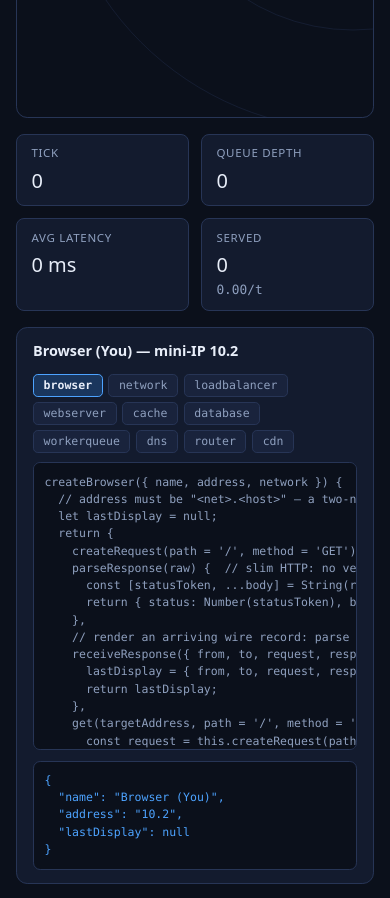
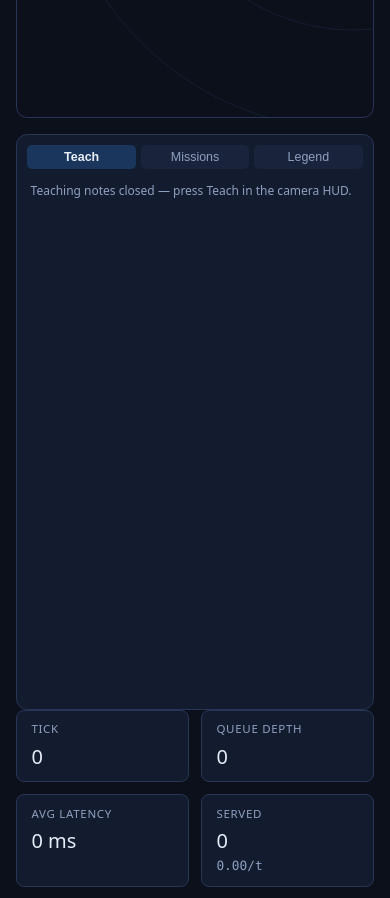
Before and after one commit to awingrove/stack-orrery, a website with bundled scripts: page panel.html in a window 390 px wide. Shown: the part 800-1698 px from the top of the page. Built offline with nearby package versions, Linux system fonts and the light colour scheme.

Commit message:
feat(r1): control-room rail — teaching/missions/legend dock beside the plane (r1 Step 2)

```diff
--- /dev/null
+++ b/css/panel/rail.css
@@ -0,0 +1,114 @@
+/* Control-room rail (Stage R1 brief, docs/plans/
+   2026-10-26-style2-control-room-remodel.md): the page-level two-zone grid —
+   the clipped orrery plane left, the docked-surface rail right — plus the
+   rail's own tab chrome. The teaching/legend/missions surfaces keep their
+   surface styles (teaching.css / canvas.css); this file only hosts them.
+   Palette, spacing, and radius tokens only (DESIGN.md; no new colors). */
+
+/* CHECKS: the two-zone template places the plane and the rail side by side
+   while .control-strip, .stats and .bottom-panels span both columns — the
+   sections below the viewport stay exactly where they were. */
+.container {
+  display: grid;
+  grid-template-columns: minmax(0, 1fr) 20rem;
+  grid-template-areas:
+    'strip strip'
+    'plane rail'
+    'stats stats'
+    'bottom bottom';
+  column-gap: 1rem;
+  align-items: start;
+}
+
+.control-strip {
+  grid-area: strip;
+}
+
+.orrery-viewport {
+  grid-area: plane;
+}
+
+.rail {
+  grid-area: rail;
+}
+
+.stats {
+  grid-area: stats;
+}
+
+.bottom-panels {
+  grid-area: bottom;
+}
+
+/* Responsive contract (the brief's named breakpoint): below 1100px the rail
+   stacks UNDER the plane in the page flow — single column, layout holds.
+   Pinned by e2e/control-room-rail.spec.js collapse test. */
+@media (max-width: 1100px) {
+  .container {
+    grid-template-columns: minmax(0, 1fr);
+    grid-template-areas:
+      'strip'
+      'plane'
+      'rail'
+      'stats'
+      'bottom';
+  }
+}
+
+/* Rail chrome: tab row on top, one docked surface below. The rail matches
+   the plane's 36rem cell so the two zones align top. */
+.rail {
+  display: flex;
+  flex-direction: column;
+  gap: 0.5rem;
+  height: 36rem;
+  padding: 0.65rem;
+  border: 1px solid var(--border);
+  border-radius: 0.7rem;
+  background: var(--surface);
+  color: var(--text);
+}
+
+.rail-tabs {
+  display: flex;
+  gap: 0.3rem;
+}
+
+.rail-tab {
+  flex: 1;
+  padding: 0.3rem 0.5rem;
+  background: var(--surface-2);
+  color: var(--text-muted);
+  font-weight: 400;
+  font-size: 0.78rem;
+}
+
+.rail-tab.rail-tab-active {
+  background: var(--accent-soft);
+  color: var(--text);
+  font-weight: 700;
+}
+
+.rail-hosts {
+  flex: 1;
+  min-height: 0;
+  display: grid;
+}
+
+/* One docked surface at a time: the tab state hides the other hosts. */
+.rail-host {
+  min-height: 0;
+  overflow: hidden;
+  display: flex;
+  flex-direction: column;
+}
+
+.rail-host[hidden] {
+  display: none;
+}
+
+.rail-empty {
+  margin: 0.35rem 0.2rem;
+  color: var(--text-muted);
+  font-size: 0.75rem;
+}
--- a/js/panel/missions-view.js
+++ b/js/panel/missions-view.js
@@ -1,12 +1,15 @@
-// DOCUMENTS: the missions section of the teaching drawer (B-2) — the
-// DOM-bound module owning the section's build, per-snapshot status refresh,
-// and the verified-set lifecycle. Pure statuses come from missions.js
+// DOCUMENTS: the missions section (B-2 / Stage R1 rail) — the DOM-bound
+// module owning the section's build, per-snapshot status refresh, and the
+// verified-set lifecycle. Pure statuses come from missions.js
 // (missionStatuses); completions (mission id -> completing tick) live in
 // page memory only: a stage switch clears the whole verified set, a reload
-// starts empty. panel.html stays untouched — the section is JS-built inside
-// the existing .teaching-panel aside (the compare tray injection precedent),
-// after the per-stage narrative a later renderTeaching repaints.
+// starts empty. panel.html stays untouched — the section is JS-built into
+// .rail's missions host (the compare tray injection precedent), so the
+// update/state contracts here are unchanged from when the section rode the
+// teaching aside. Mission rows are hidden with the missions rail surface but
+// keep refreshing — chips track the sim while the surface is not shown.
 import { MISSIONS, missionStatuses } from './missions.js';
+import { getRailHost, refreshRail } from './rail.js';
 
 let stage = null;
 const verified = new Map(); // mission id -> completing sim tick
@@ -44,9 +47,10 @@ function rebuild() {
   section = null;
   chips.clear();
   const list = MISSIONS[stage] ?? [];
-  // An unknown stage renders no rows at all: no section, no empty shell.
-  const aside = list.length > 0 ? document.getElementById('teaching-panel') : null;
-  if (!aside) return;
+  // An unknown stage renders no rows at all: no section, no empty shell
+  // (the rail then shows its missions empty-state line).
+  const host = list.length > 0 ? getRailHost('missions') : null;
+  if (!host) return;
   const node = document.createElement('div');
   node.className = 'missions-section';
   node.dataset.testid = 'missions-section';
@@ -56,7 +60,8 @@ function rebuild() {
   node.append(heading);
   for (const mission of list) node.append(buildRow(mission));
   section = node;
-  aside.append(section);
+  host.append(section);
+  refreshRail(); // the host's empty-state line yields to the section
 }
 
 // CHECKS: cheap on every snapshot — rows persist across updates and a
--- a/js/panel/panel.js
+++ b/js/panel/panel.js
@@ -14,6 +14,7 @@ import { ensureStage6Dom } from './stage6-registry.js';
 import { initFilesystemEditor } from './fs-editor.js';
 import { initViewport } from './viewport.js';
 import { initTeachingDrawer, renderTeaching } from './teaching-drawer.js';
+import { initRail } from './rail.js';
 
 // Stage-6 topology DOM (DNS/Router cards, wire columns, inspector tabs) is
 // injected before the wiring loops below so every getElementById resolves.
@@ -247,19 +248,15 @@ document.querySelectorAll('.comp-tab').forEach((tab) => {
   tab.addEventListener('click', () => selectComponent(tab.dataset.select));
 });
 
-// CHECKS: the legend drawer toggles closed by default and reveals the app's
-// own glossary (tick clock, cache stats trio, Ring 3 site chips, wire-lane
-// direction labels); aria-expanded tracks visibility for assistive tech.
-$('legend-toggle').addEventListener('click', () => {
-  const panel = document.getElementById('legend-panel');
-  const open = panel.hidden;
-  panel.hidden = !open;
-  $('legend-toggle').setAttribute('aria-expanded', String(open));
-});
+// CHECKS: the docked rail hosts the legend drawer's surface; rail.js also
+// wires the #legend-toggle click that docks the legend surface (the panel
+// itself stays static in panel.html, moved only re-parent-wise). initRail
+// runs first so the teaching/missions modules find their rail hosts.
+initRail();
 
 // CHECKS: the teaching drawer lives in js/panel/teaching-drawer.js; panel.js
-// hands it the current stage at boot and on every switch (see also the
-// legend drawer above for the toggle pattern).
+// hands it the current stage at boot and on every switch (see also rail.js
+// above for the legend surface's docked toggle pattern).
 initTeachingDrawer();
 
 // CHECKS: the filesystem lists are the sim's own view — the editor module
--- /dev/null
+++ b/js/panel/rail.js
@@ -0,0 +1,123 @@
+// DOCUMENTS: the control-room rail (Stage R1 brief,
+// docs/plans/2026-10-26-style2-control-room-remodel.md) — the page-level
+// right rail that docks the teaching drawer, the missions section, and the
+// legend drawer beside the orrery plane, one surface visible at a time. The
+// module owns the railTab state ('teach' | 'missions' | 'legend', default
+// 'teach'), the tab chrome, and the per-host empty-state lines. It holds no
+// engine access — the camera and the snapshot pipeline stay with panel.js;
+// the plane's geometry is page-level CSS only (css/panel/rail.css owns the
+// two-zone grid and the 1100px stacking breakpoint). Rail chrome is JS-built
+// because panel.html sits at its 550-line cap; the static #legend-panel is
+// the one moved node (re-parented INTO its host, testids intact — the
+// mountpoint precedent from the compare tray). All behavior is
+// addEventListener-only and content writes are textContent/attributes —
+// strict CSP (AGENTS.md).
+const TABS = ['teach', 'missions', 'legend'];
+const RAIL_EMPTY = {
+  teach: 'Teaching notes closed — press Teach in the camera HUD.',
+  missions: 'No missions registered for this stage.',
+  legend: 'Legend closed — press Legend in the camera HUD.',
+};
+
+let railTab = 'teach';
+let rail = null;
+const hosts = new Map(); // tab -> .rail-host section node
+const tabs = new Map(); // tab -> .rail-tab button node
+
+function surfaceOf(tab) {
+  const el = hosts.get(tab)?.querySelector('.teaching-panel, .legend-panel, .missions-section');
+  return Boolean(el && !el.hidden); // a closed panel yields to the empty line
+}
+
+// CHECKS: an active host whose surface is closed (or a stage with no
+// missions) shows its empty-state line instead of blanking the rail; hosts
+// that are simply not the active tab hide whole. The surface-toggling
+// modules (teaching-drawer, missions-view) call this after they flip a
+// panel's hidden flag or rebuild their section.
+export function refreshRail() {
+  if (!rail) return;
+  for (const tab of TABS) {
+    const empty = hosts.get(tab)?.querySelector('.rail-empty');
+    if (empty) empty.hidden = Boolean(surfaceOf(tab));
+  }
+}
+
+// CHECKS: switching tabs only rewrites the rail's own DOM — no camera call,
+// no engine/pipeline touch (auto-refit and syncLayout stay with panel.js).
+export function setRailTab(tab) {
+  if (!TABS.includes(tab)) return; // unknown tab is a no-op, not a crash
+  railTab = tab;
+  for (const key of TABS) {
+    const host = hosts.get(key);
+    const button = tabs.get(key);
+    if (!host || !button) continue;
+    host.hidden = key !== railTab;
+    button.classList.toggle('rail-tab-active', key === railTab);
+    button.setAttribute('aria-selected', String(key === railTab));
+  }
+  refreshRail();
+}
+
+export function getRailHost(tab) {
+  return rail ? (hosts.get(tab) ?? null) : null;
+}
+
+function buildChrome() {
+  rail = document.createElement('aside');
+  rail.id = 'rail';
+  rail.dataset.testid = 'rail';
+  rail.className = 'rail';
+  rail.setAttribute('aria-label', 'Control-room rail');
+  const tablist = document.createElement('div');
+  tablist.className = 'rail-tabs';
+  tablist.setAttribute('role', 'tablist');
+  tablist.setAttribute('aria-label', 'Docked rail surfaces');
+  const railHosts = document.createElement('div');
+  railHosts.className = 'rail-hosts';
+  for (const tab of TABS) {
+    const button = document.createElement('button');
+    button.type = 'button';
+    button.className = 'rail-tab';
+    button.dataset.testid = `rail-tab-${tab}`;
+    button.dataset.railTab = tab;
+    button.textContent = tab === 'teach' ? 'Teach' : `${tab[0].toUpperCase()}${tab.slice(1)}`;
+    button.setAttribute('role', 'tab');
+    button.addEventListener('click', () => setRailTab(tab));
+    tablist.append(button);
+    tabs.set(tab, button);
+    const host = document.createElement('section');
+    host.className = 'rail-host';
+    host.dataset.railHost = tab;
+    host.setAttribute('aria-label', `Docked ${tab} surface`);
+    const empty = document.createElement('p');
+    empty.className = 'rail-empty';
+    empty.textContent = RAIL_EMPTY[tab];
+    host.append(empty);
+    railHosts.append(host);
+    hosts.set(tab, host);
+  }
+  rail.append(tablist, railHosts);
+}
+
+export function initRail() {
+  if (document.getElementById('rail')) return;
+  buildChrome();
+  document.getElementById('orrery-viewport')?.after(rail);
+  // Move, don't rewrite: the static legend aside keeps its own testids and
+  // content — the rail only re-parents it into the legend host.
+  const legend = document.getElementById('legend-panel');
+  if (legend) hosts.get('legend').append(legend);
+  // The HUD's #legend-toggle stays in its camera-HUD slot and drives the
+  // rail state: open docks the legend surface; closing flips the panel's
+  // hidden flag (the pinned panel.spec toggle) and leaves the tab on legend.
+  const legendToggle = document.getElementById('legend-toggle');
+  legendToggle?.addEventListener('click', () => {
+    const panel = document.getElementById('legend-panel');
+    const open = panel.hidden;
+    panel.hidden = !open;
+    legendToggle.setAttribute('aria-expanded', String(open));
+    if (open) setRailTab('legend');
+    refreshRail();
+  });
+  setRailTab(railTab); // paints the default tab once chrome exists
+}
--- a/js/panel/teaching-drawer.js
+++ b/js/panel/teaching-drawer.js
@@ -4,6 +4,7 @@
 // cap; behavior stays addEventListener-only (AGENTS.md CSP rule) and all
 // content comes from textContent/attributes — no inline styles, no innerHTML.
 import { describeStageTeaching } from './teaching.js';
+import { getRailHost, setRailTab, refreshRail } from './rail.js';
 
 // CHECKS: the drawer renders the entry for the *current* stage — panel.js
 // calls renderTeaching at boot and on every stage switch, so the stage-3
@@ -28,15 +29,24 @@ export function initTeachingDrawer() {
   teachingPanel = document.createElement('aside');
   teachingPanel.id = 'teaching-panel';
   teachingPanel.dataset.testid = 'teaching-panel';
-  teachingPanel.className = 'teaching-panel camera-drawer';
+  teachingPanel.className = 'teaching-panel';
   teachingPanel.hidden = true; // closed by default: the first view is the orrery
   teachingPanel.setAttribute('aria-label', 'Teaching notes');
-  document.getElementById('legend-panel').after(teachingPanel);
+  // Stage R1: the aside docks into .rail's own teach host (a rail node, no
+  // camera-viewport descendant); the legacy fallback keeps the aside beside
+  // the legend panel if the rail chrome is absent.
+  const teachHost = getRailHost('teach');
+  if (teachHost) teachHost.append(teachingPanel);
+  else document.getElementById('legend-panel')?.after(teachingPanel);
 
   teachingToggle.addEventListener('click', () => {
     const open = teachingPanel.hidden;
     teachingPanel.hidden = !open;
     teachingToggle.setAttribute('aria-expanded', String(open));
+    // Opening docks the teach rail surface (railTab state); closing keeps
+    // the tab and yields to the host's empty-state line.
+    if (open) setRailTab('teach');
+    refreshRail();
   });
 }
 
--- a/slices.yaml
+++ b/slices.yaml
@@ -88,6 +88,7 @@ slices:
         - e2e/teaching.spec.js
         - e2e/missions.spec.js
         - e2e/compare.spec.js
+        - e2e/control-room-rail.spec.js
     owns:
       - panel.html
     calls:
@@ -176,6 +177,9 @@ slices:
       - e2e: panel-stage6::should keep GET /about on Stage 6 at the Stage 5 hop story
       - e2e: panel-stage6::should render the NX card on Stage 6 for a missing host without emitting a GET
       - e2e: panel-stage6::should deep-link ?stage=6 into the DNS topology
+      - e2e: control-room-rail::should dock teaching, missions, and legend into the right rail with the plane unchanged
+      - e2e: control-room-rail::should keep the rail tab state across stage switches
+      - e2e: control-room-rail::should collapse the rail under the viewport below the responsive breakpoint
     entry_point: index.html -> Diagram Panel link
 
 allowlist:
```
Also changed, not shown: DESIGN.md (+52 -17 lines), css/panel/canvas.css (+11 -11 lines), css/panel/teaching.css (+15 -14 lines), docs/plans/2026-10-26-style2-control-room-remodel.md (+1 -1 lines), e2e/camera-drawer.spec.js (+15 -8 lines), e2e/control-room-rail.spec.js (added, +101 -0 lines), e2e/missions.spec.js (+3 -0 lines), js/panel/viewport.js (+7 -7 lines), panel.html (+1 -0 lines), storymap.yaml (+8 -1 lines).
